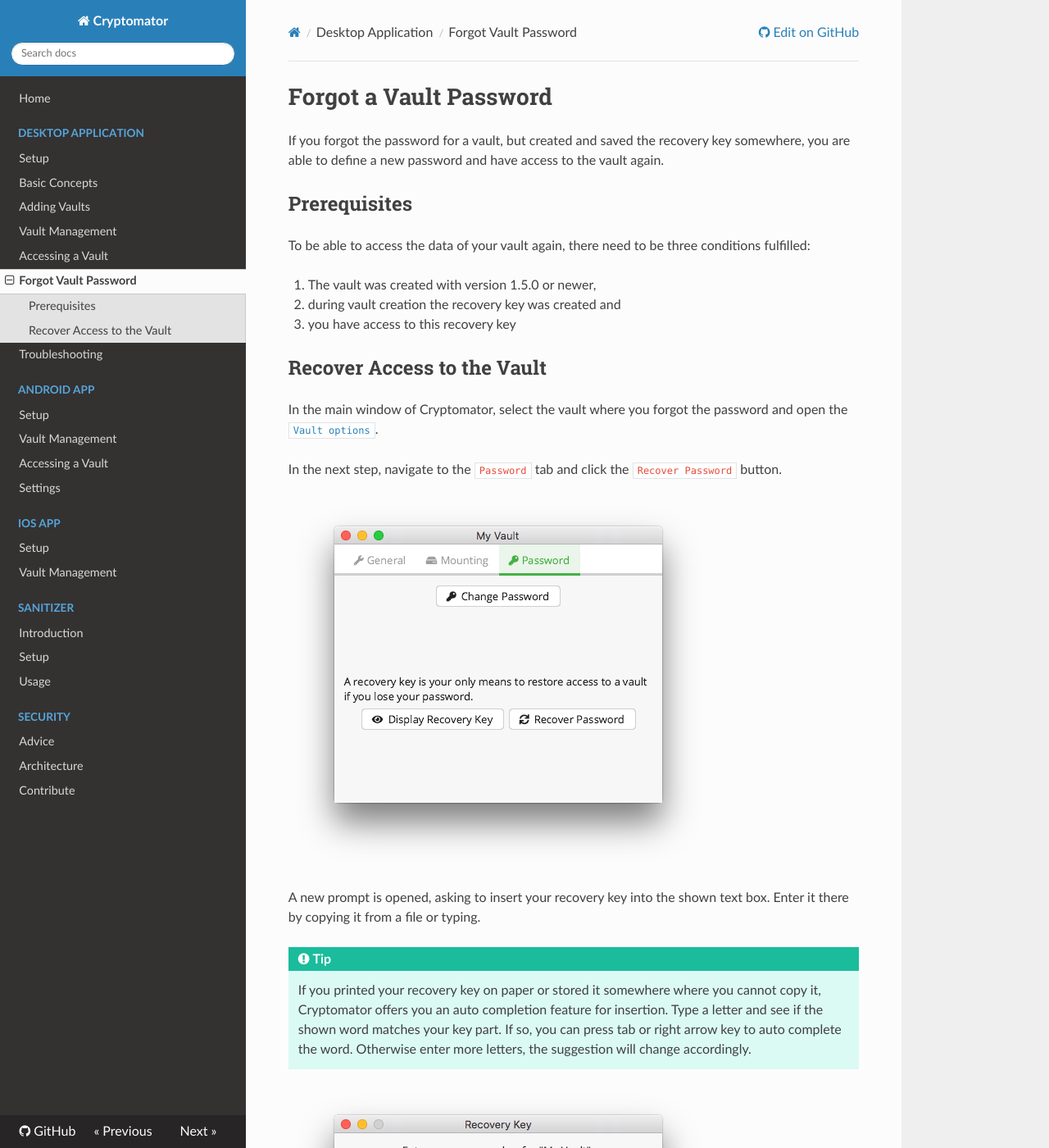
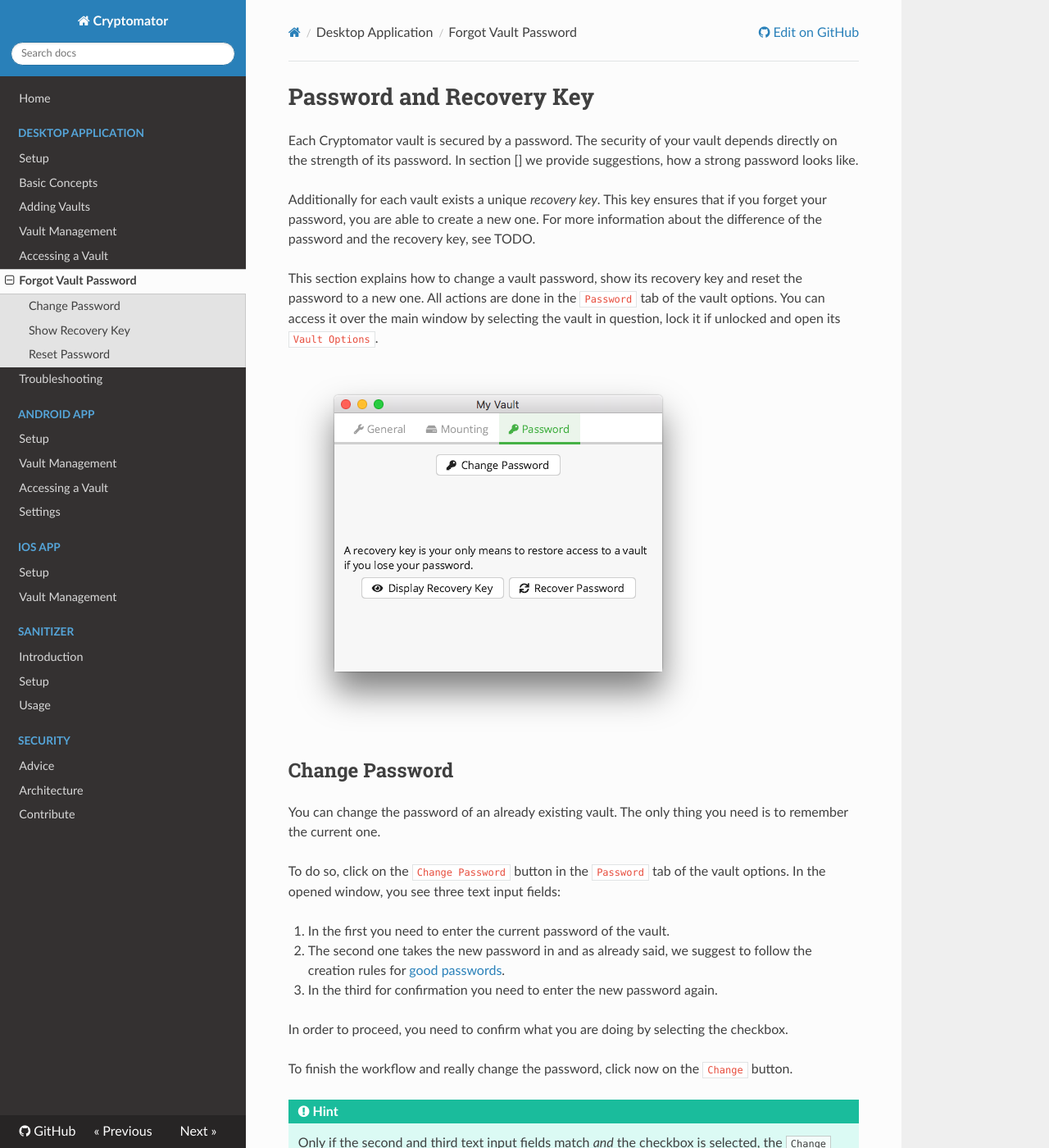
Before and after one commit to cryptomator/docs, an MkDocs documentation site: the page built from docs/desktop/forgot-password.md, in a window 1280 px wide and 1400 px high. Shown: the whole window at 82% size. Built offline with MkDocs 1.6.1, drawn with Linux system fonts in a browser that asks for light colours; nearby versions of some CDN libraries; some of the changed text lies outside the part shown.

Commit message:
changing the forgot-password file to contain information about password and recovery key.

```diff
--- a/docs/desktop/forgot-password.md
+++ b/docs/desktop/forgot-password.md
@@ -1,25 +1,62 @@
-# Forgot a Vault Password
+# Password and Recovery Key
 
-If you forgot the password for a vault, but created and saved the recovery key somewhere, you are able to define a new password and have access to the vault again.
+Each Cryptomator vault is secured by a password.
+The security of your vault depends directly on the strength of its password.
+In section [] we provide suggestions, how a strong password looks like.
 
-## Prerequisites
+Additionally for each vault exists a unique _recovery key_.
+This key ensures that if you forget your password, you are able to create a new one.
+For more information about the difference of the password and the recovery key, see TODO.
 
-To be able to access the data of your vault again, there need to be three conditions fulfilled:
 
-1. The vault was created with version 1.5.0 or newer,
-1. during vault creation the recovery key was created and
-1. you have access to this recovery key
-
-## Recover Access to the Vault
-
-In the main window of Cryptomator, select the vault where you forgot the password and open the [`Vault options`](TODO).
-
-[//]: # (TODO: add picture with "ForgotPassword" vault)
-
-In the next step, navigate to the `Password` tab and click the `Recover Password` button.
+This section explains how to change a vault password, show its recovery key and reset the password to a new one.
+All actions are done in the `Password` tab of the vault options.
+You can access it over the main window by selecting the vault in question, lock it if unlocked and open its `Vault Options`.
 
 ![Vault options allowing you to enter a recovery key](../img/desktop/vault-options-password.png)
 
+## Change Password
+You can change the password of an already existing vault.
+The only thing you need is to remember the current one.
+
+To do so, click on the `Change Password` button in the `Password` tab of the vault options.
+In the opened window, you see three text input fields:
+
+[//]: # (TODO add image to for change password dialog)
+
+1. In the first you need to enter the current password of the vault.
+2. The second one takes the new password in and as already said, we suggest to follow the creation rules for [good passwords](TODO).
+3. In the third for confirmation you need to enter the new password again.
+
+In order to proceed, you need to confirm what you are doing by selecting the checkbox.
+
+To finish the workflow and really change the password, click now on the `Change` button.
+
+!!! hint
+    Only if the second and third text input fields match _and_ the checkbox is selected, the `Change` button is activated.
+
+## Show Recovery Key
+
+Regardless of wether you chose to show the recovery key during vault creation or not, it always exists.
+Hence, you can view it at a later point in time.
+
+!!! warning
+    Bear in mind that due to the ability of the recovery key to reset the current password, it is highly confidential.
+    Ensure that only trusted persons have access to it and keep it a safe spot.
+
+To do so, click on the `Display Recovery Key` in the `Password` tab of the `Vault Options`.
+The open window shows inside a text field a sequence of words, the recovery key of the vault.
+
+[//]: # (TODO add image show recovery key dialog)
+
+You can copy it to your clipboard or print it to paper.
+If you are finished, close the window with the `Done` button.
+
+## Reset Password
+
+If you forgot the password for a vault, saved the recovery key somewhere external, you are able to define a new password and have access to the vault again.
+
+Again, navigate to the `Password` tab in the vault options and click the `Recover Password` button.
 A new prompt is opened, asking to insert your recovery key into the shown text box. Enter it there by copying it from a file or typing.
 
 !!! tip
```
